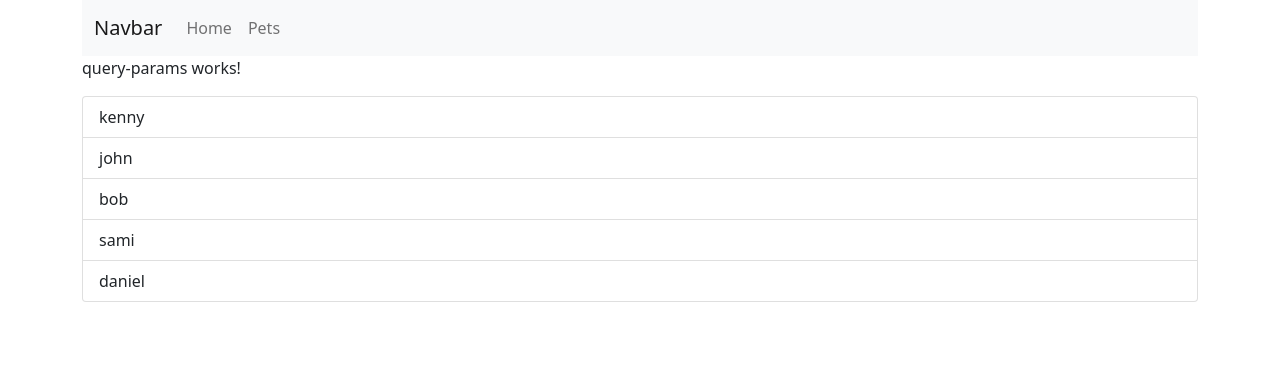
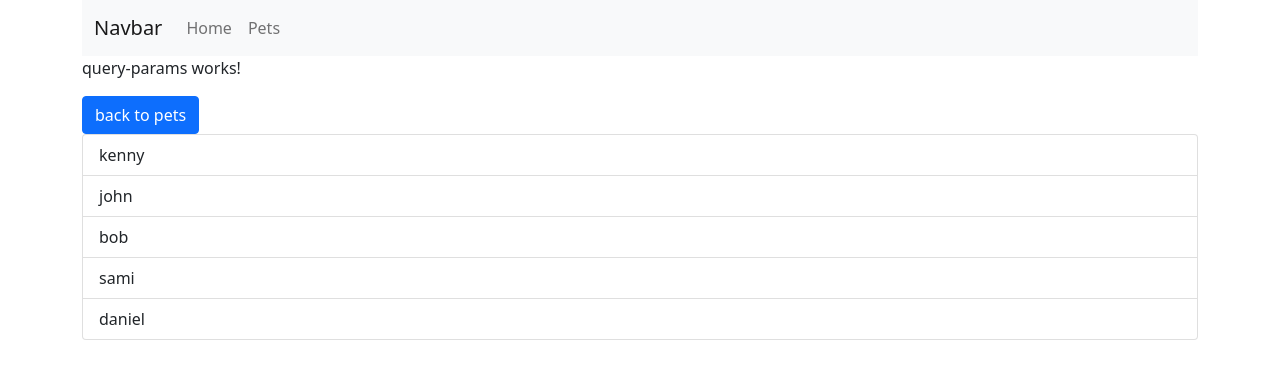
Before and after one commit to Rlss91/angular_hu_morning_2021_router, an Angular app: page /query in a window 1280 px wide. Shown: the top 376 px of the page. Built offline with nearby package versions, Linux system fonts and the light colour scheme.

Commit message:
navigate

```diff
--- a/src/app/pages/pets/pets.component.html
+++ b/src/app/pages/pets/pets.component.html
@@ -1,2 +1,7 @@
 <p>pets works!</p>
+<!-- <form action="http://localhost:4200/query" method="get">
+  <input type="text" name="name" />
+  <input type="text" name="id" />
+  <button>submit</button>
+</form> -->
 <a routerLink="/query" [queryParams]="{ name: 'kenny', id: 0 }">query</a>
--- a/src/app/pages/query-params/query-params.component.html
+++ b/src/app/pages/query-params/query-params.component.html
@@ -1,6 +1,9 @@
 <p>query-params works!</p>
 <h1>{{ name }}</h1>
 <h2>{{ id }}</h2>
+<button type="button" class="btn btn-primary" (click)="handleBtnClick()">
+  back to pets
+</button>
 <ul class="list-group">
   <li
     class="list-group-item"
--- a/src/app/pages/query-params/query-params.component.ts
+++ b/src/app/pages/query-params/query-params.component.ts
@@ -1,5 +1,5 @@
 import { Component, OnInit } from '@angular/core';
-import { ActivatedRoute, Params } from '@angular/router';
+import { ActivatedRoute, Params, Router } from '@angular/router';
 
 @Component({
   selector: 'app-query-params',
@@ -10,7 +10,7 @@ export class QueryParamsComponent implements OnInit {
   name: string;
   id: number;
   namesArr: string[];
-  constructor(private route: ActivatedRoute) {
+  constructor(private route: ActivatedRoute, private router: Router) {
     this.name = '';
     this.id = NaN;
     this.namesArr = ['kenny', 'john', 'bob', 'sami', 'daniel'];
@@ -23,4 +23,8 @@ export class QueryParamsComponent implements OnInit {
       this.id = qparams['id'];
     });
   }
+
+  handleBtnClick(): void {
+    this.router.navigate(['/pets']);
+  }
 }
```
